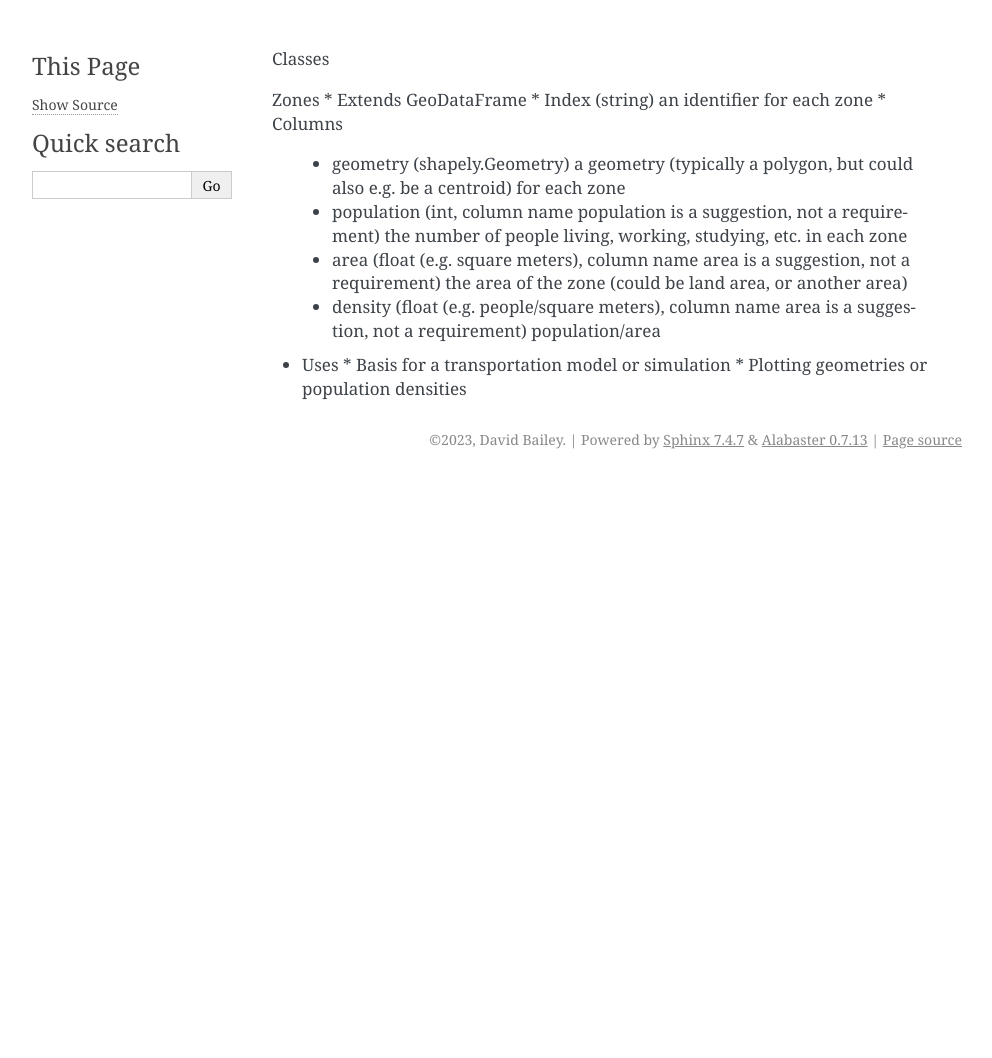
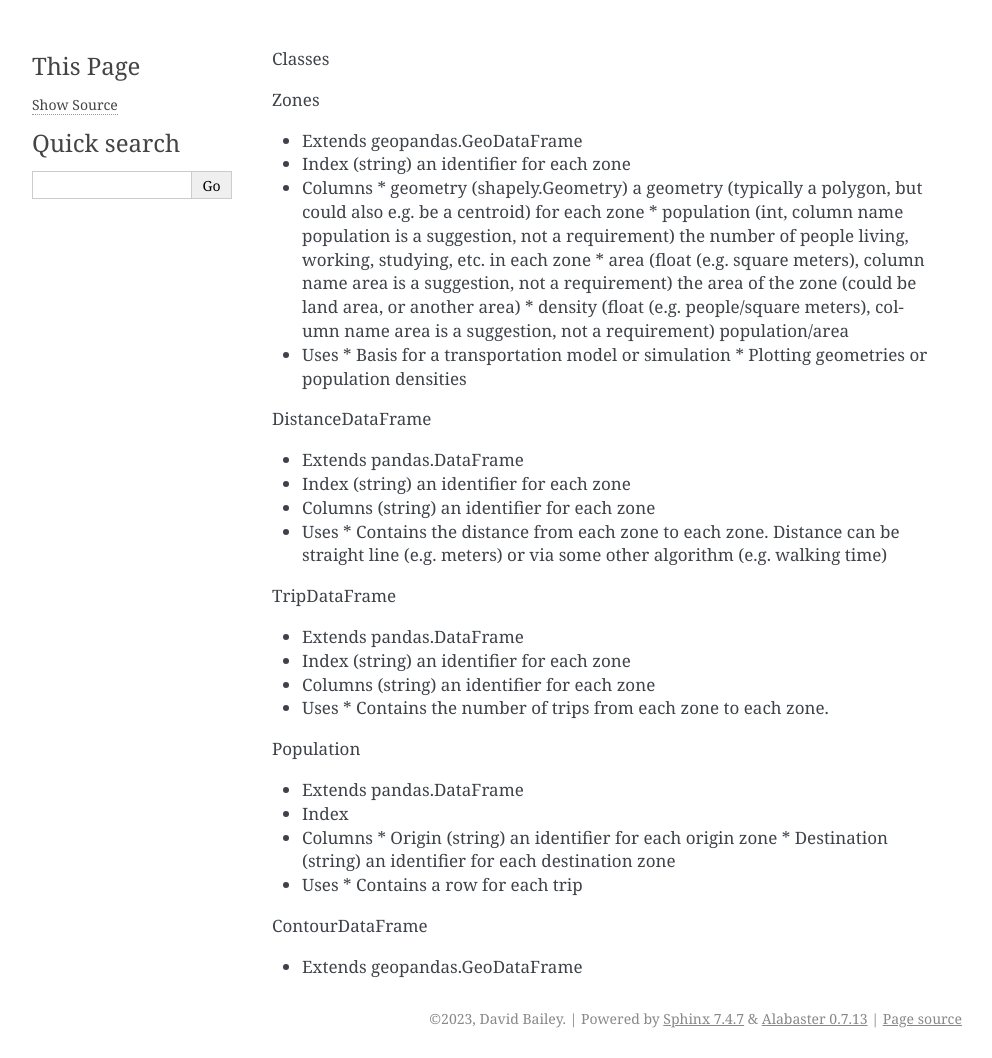
Before and after one commit to davidbailey/dpd, a Sphinx documentation site: the page built from docs/classes.rst, in a window 1280 px wide. Shown: the whole page, without its empty margins (148-1140 px from the left). Built offline with Sphinx 7.4.7, drawn with Linux system fonts in a browser that asks for light colours; pages that are not in the unit, such as notebooks, are missing from menus; the version number is read from the project's files by our own code; before the commit the page ends 900 px from its top, so only the background shows below that.

Commit message:
Update classes.rst

```diff
--- a/docs/classes.rst
+++ b/docs/classes.rst
@@ -1,7 +1,8 @@
 Classes
 
 Zones
-* Extends GeoDataFrame
+
+* Extends geopandas.GeoDataFrame
 * Index (string) an identifier for each zone
 * Columns
   * geometry (shapely.Geometry) a geometry (typically a polygon, but could also e.g. be a centroid) for each zone
@@ -11,3 +12,33 @@ Zones
 * Uses
   * Basis for a transportation model or simulation
   * Plotting geometries or population densities
+
+DistanceDataFrame
+
+* Extends pandas.DataFrame
+* Index (string) an identifier for each zone
+* Columns (string) an identifier for each zone
+* Uses
+  * Contains the distance from each zone to each zone. Distance can be straight line (e.g. meters) or via some other algorithm (e.g. walking time)
+
+TripDataFrame
+
+* Extends pandas.DataFrame
+* Index (string) an identifier for each zone
+* Columns (string) an identifier for each zone
+* Uses
+  * Contains the number of trips from each zone to each zone.
+
+Population
+
+* Extends pandas.DataFrame
+* Index
+* Columns
+  * Origin (string) an identifier for each origin zone
+  * Destination (string) an identifier for each destination zone
+* Uses
+  * Contains a row for each trip
+
+ContourDataFrame
+
+* Extends geopandas.GeoDataFrame
```
